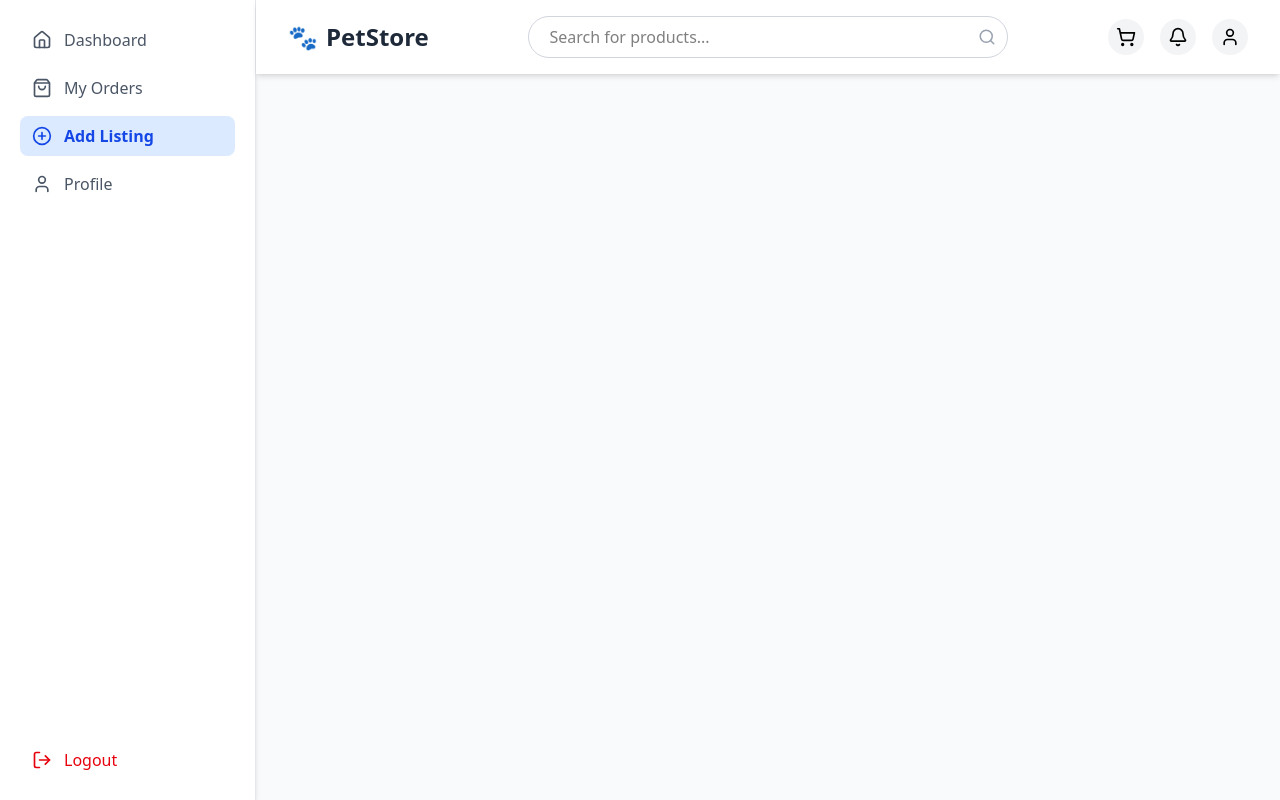
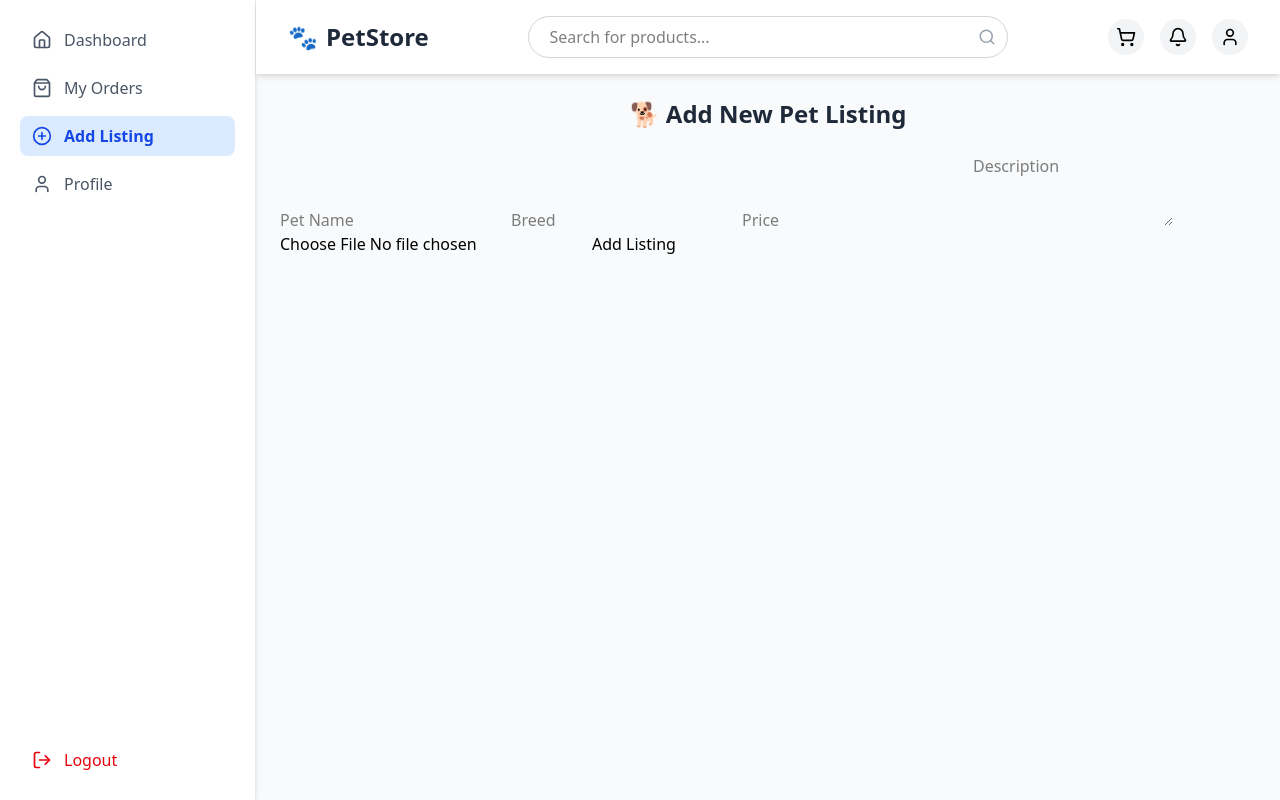
Before and after one commit to mabdullah525/pet-store, a React (Vite) app: page /add-listing in a window 1280 px wide. Built offline with nearby package versions, Linux system fonts and the light colour scheme; no server answers.

Commit message:
Add listing pets structure

```diff
--- a/src/App.jsx
+++ b/src/App.jsx
@@ -5,6 +5,7 @@ import { Route, Routes } from 'react-router-dom';
 import Register from './pages/Register.jsx';
 import Login from './pages/Login.jsx';
 import Dashboard from './pages/Dashboard.jsx';
+import Addlisting from './pages/Addlisting.jsx';
 
 // Components
 import Topbar from './components/Topbar.jsx';
@@ -25,6 +26,7 @@ const App = () => {
         <main className="p-6 flex-1">
           <Routes>
             <Route path="/" element={<Dashboard />} />
+            <Route path="/add-listing" element={<Addlisting />} />
             <Route path="/register" element={<Register />} />
             <Route path="/login" element={<Login />} />
           </Routes>
--- /dev/null
+++ b/src/pages/Addlisting.jsx
@@ -0,0 +1,70 @@
+import React, { useState } from "react";
+
+const Addlisting = () => {
+  const [petName, setPetName] = useState("");
+  const [breed, setBreed] = useState("");
+  const [price, setPrice] = useState("");
+  const [description, setDescription] = useState("");
+  const [image, setImage] = useState(null);
+
+  const handleSubmit = (e) => {
+    e.preventDefault();
+    console.log({ petName, breed, price, description, image });
+    alert("🐾 Listing added successfully!");
+  };
+
+  return (
+    <div className="form-container">
+      <h2 className="form-title">🐕 Add New Pet Listing</h2>
+
+      <form onSubmit={handleSubmit} className="form">
+        <input
+          type="text"
+          placeholder="Pet Name"
+          value={petName}
+          onChange={(e) => setPetName(e.target.value)}
+          className="form-input"
+          required
+        />
+        <input
+          type="text"
+          placeholder="Breed"
+          value={breed}
+          onChange={(e) => setBreed(e.target.value)}
+          className="form-input"
+          required
+        />
+        <input
+          type="number"
+          placeholder="Price"
+          value={price}
+          onChange={(e) => setPrice(e.target.value)}
+          className="form-input"
+          required
+        />
+        <textarea
+          placeholder="Description"
+          value={description}
+          onChange={(e) => setDescription(e.target.value)}
+          className="form-textarea"
+          rows="3"
+          required
+        ></textarea>
+
+        <input
+          type="file"
+          accept="image/*"
+          onChange={(e) => setImage(e.target.files[0])}
+          className="form-input"
+          required
+        />
+
+        <button type="submit" className="form-button">
+          Add Listing
+        </button>
+      </form>
+    </div>
+  );
+};
+
+export default Addlisting;
```
